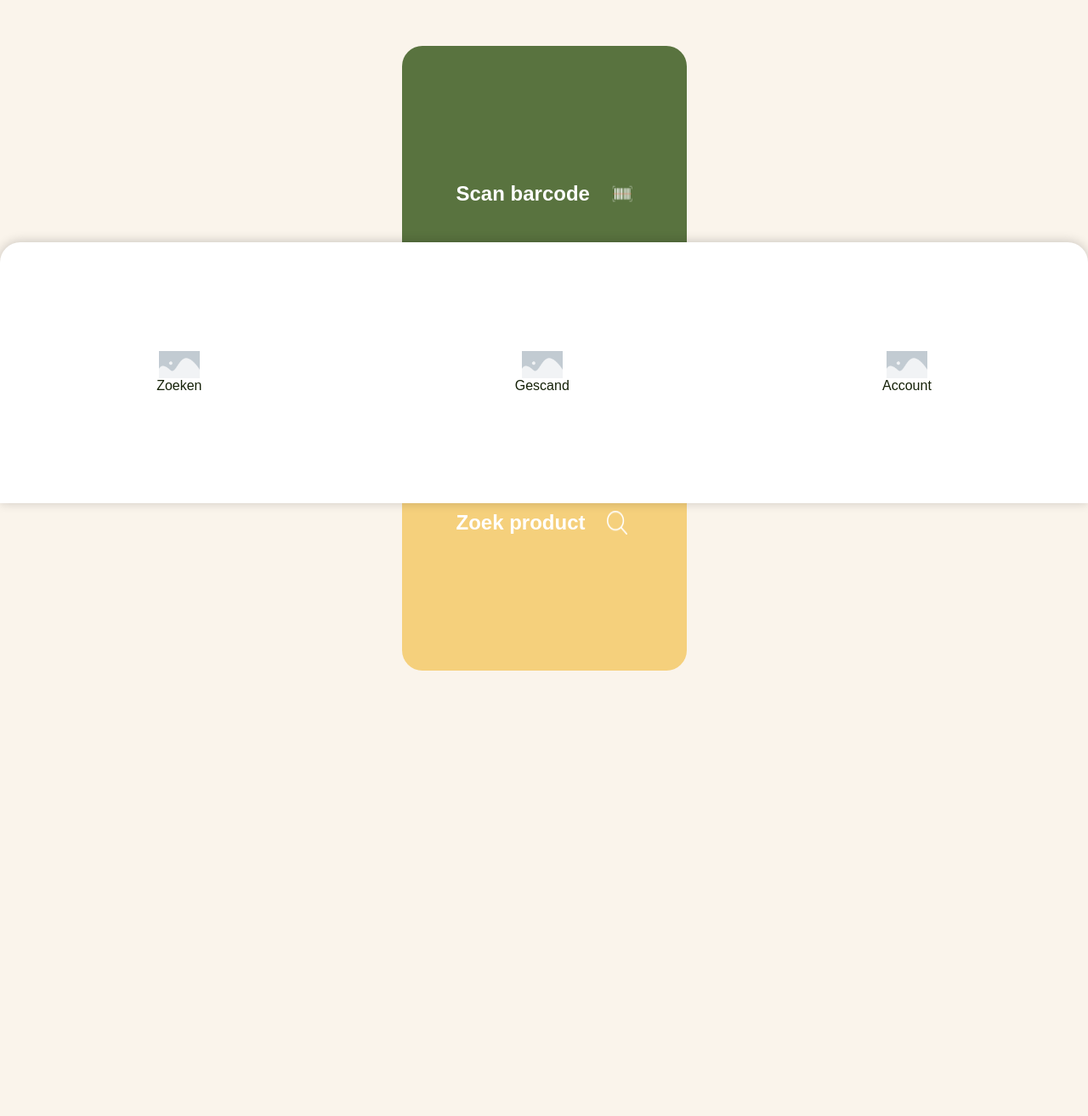
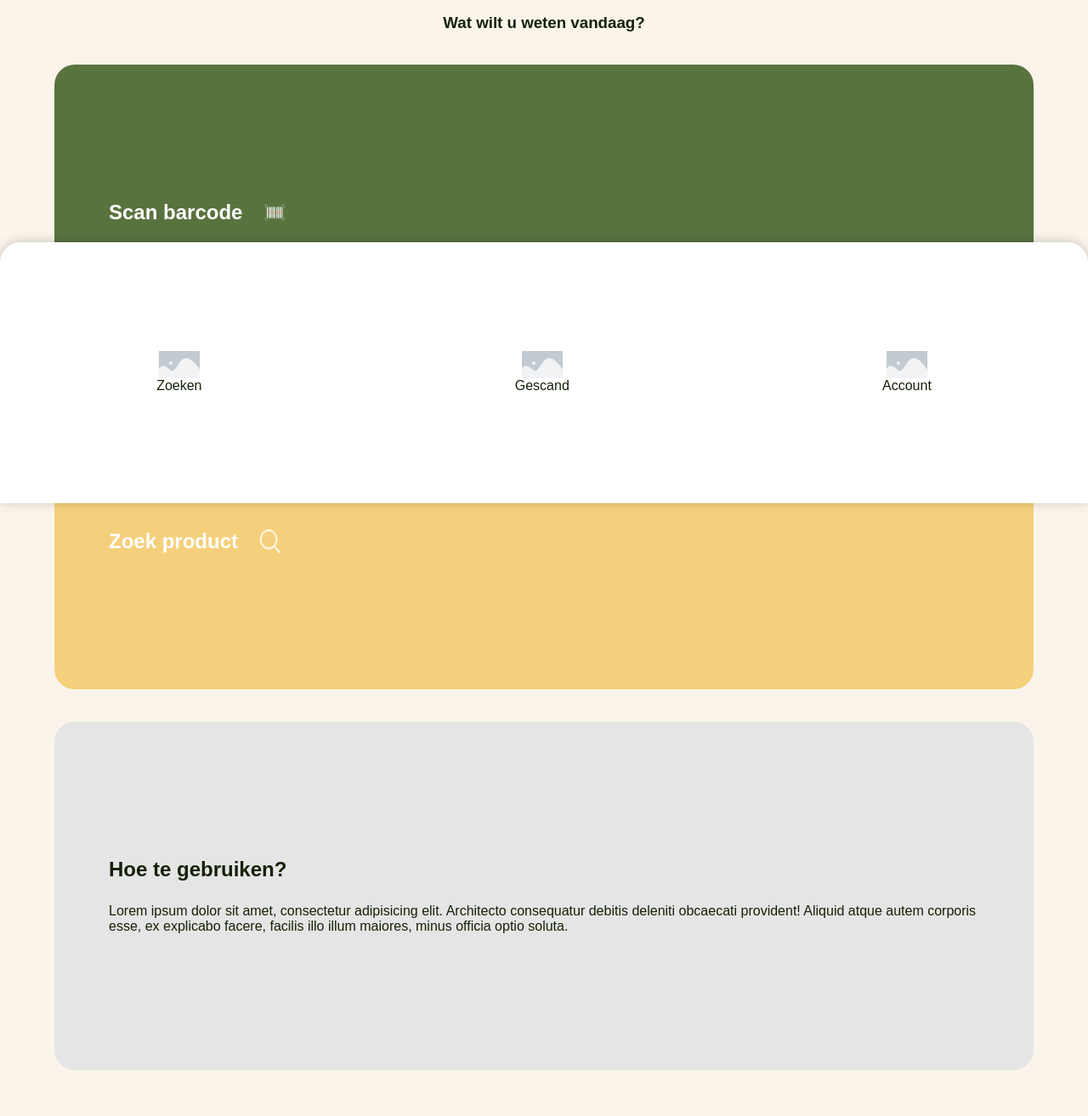
Before and after one commit to SEVerhaak/TLE-1, a PHP site: page /pages/homepage in a window 1280 px wide. Shown: the part 208-1521 px from the top of the page at 85% size. Before the commit the page ends 997 px from the top, so only its background shows below. Run offline with PHP 8.4, Linux system fonts and the light colour scheme; some web fonts are replaced.

Commit message:
info box + login tekst

```diff
--- a/css/isis.css
+++ b/css/isis.css
@@ -2,4 +2,12 @@
     display: flex;
     flex-direction: row;
     gap: 2vw;
+    width: 80vw;
 }
+
+.info {
+    background-color: #E5E5E5;
+    transparency: 40%;
+    flex-direction: column;
+
+}
--- a/css/style.css
+++ b/css/style.css
@@ -27,7 +27,7 @@ main {
 }
 
 .color-1 {
-    background-color: #152108;
+    color: #152108;
 }
 
 .color-2 {
--- a/pages/homepage/index.php
+++ b/pages/homepage/index.php
@@ -21,8 +21,9 @@ if(isset($_SESSION['users_id'])){
 <main>
 
     <?php if(isset($_SESSION['users_id'])){
-    ?><h1>Welkom <?= $userName ?></h1>
+    ?><h1 class="color-1">Welkom <?= $userName ?>,</h1>
     <?php }?>
+    <h3 class="color-1"> Wat wilt u weten vandaag?</h3>
 
     <section class="container">
 
@@ -40,6 +41,13 @@ if(isset($_SESSION['users_id'])){
             </div>
         </a>
 
+        <div class="box info">
+            <h2 class="color-1">Hoe te gebruiken?</h2>
+            <p class="color-1">
+                Lorem ipsum dolor sit amet, consectetur adipisicing elit. Architecto consequatur debitis deleniti obcaecati provident! Aliquid atque autem corporis esse, ex explicabo facere, facilis illo illum maiores, minus officia optio soluta.
+            </p>
+        </div>
+
     </section>
 
 </main>
```
